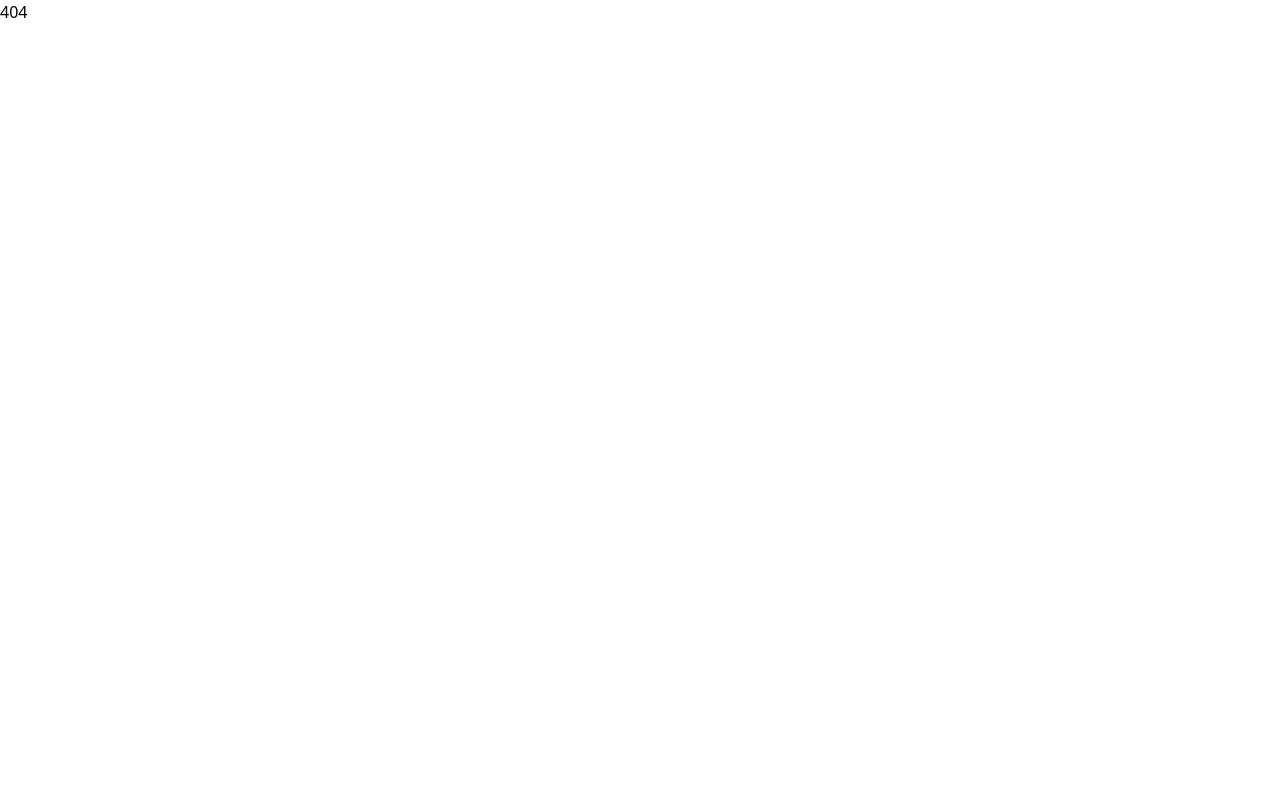
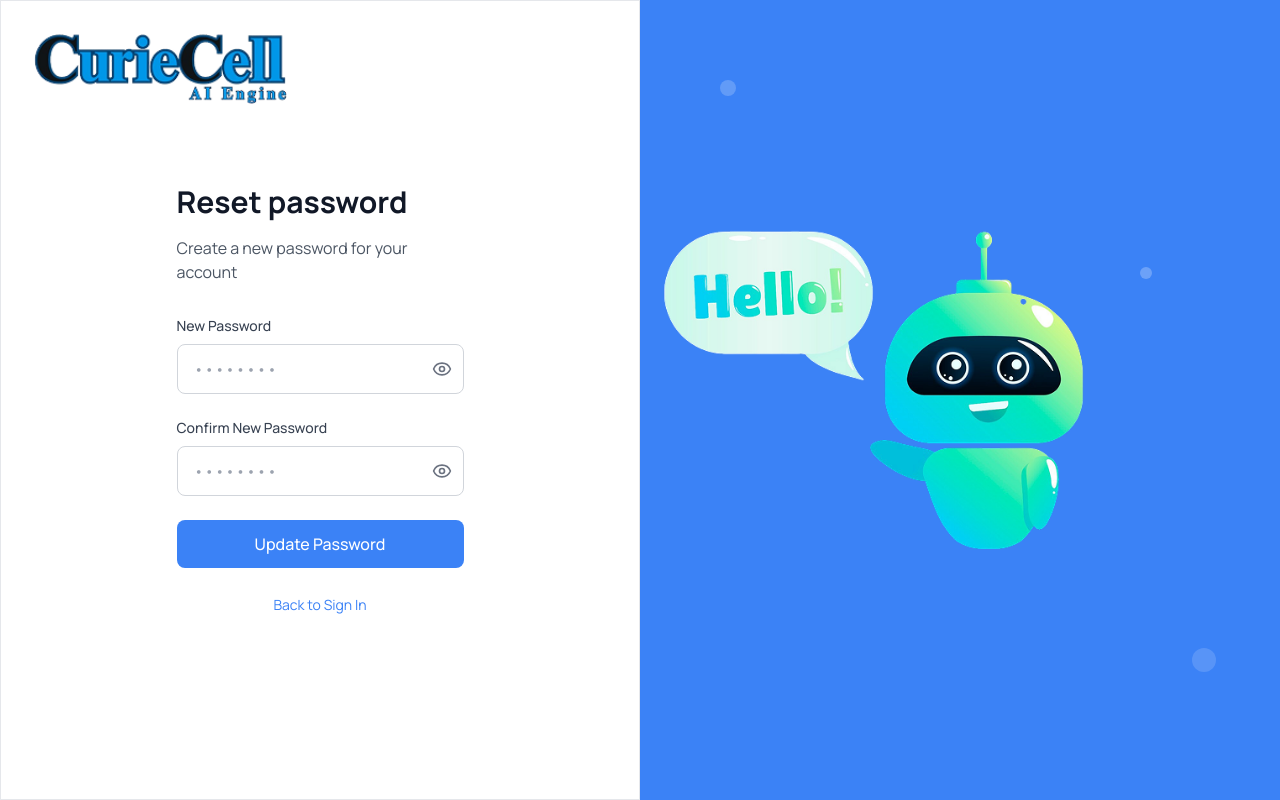
Before and after one commit to Sanjida-Khanam778/sidharth-multiai, a React (Vite) app: page /reset-password in a window 1280 px wide. Before the commit this address had no page. Built offline with nearby package versions, Linux system fonts and the light colour scheme.

Commit message:
Reset Password done

```diff
--- a/src/Routers/Router.jsx
+++ b/src/Routers/Router.jsx
@@ -6,6 +6,7 @@ import Home from "../Pages/Home/Home";
 import Features from "../components/Features/Features";
 import ForgetPass from "../components/ForgetPass/ForgetPass";
 import VarifyOTP from "../components/VarifyOTP/VarifyOTP";
+import ResetPass from "../components/ResetPass/ResetPass";
 
 export const router = createBrowserRouter([
   {
@@ -39,5 +40,8 @@ export const router = createBrowserRouter([
     path: "/verify-otp",
     element: <VarifyOTP />,
   },
-
+  {
+    path: "/reset-password",
+    element: <ResetPass />,
+  },
 ]);
--- /dev/null
+++ b/src/components/ResetPass/ResetPass.jsx
@@ -0,0 +1,125 @@
+import { useState } from "react";
+import logo from "../../assets/images/logo.png";
+import robot from "../../assets/images/robot.png";
+import { Link } from "react-router-dom";
+import { Eye, EyeOff } from "lucide-react";
+
+export default function ResetPass() {
+  const [showPassword, setShowPassword] = useState(false);
+  const [showConfirmPassword, setShowConfirmPassword] = useState(false);
+  const [password, setPassword] = useState("");
+  const [confirmPassword, setConfirmPassword] = useState("");
+
+  const handleSubmit = (e) => {
+    e.preventDefault();
+    console.log("Password reset attempted with:", {
+      password,
+      confirmPassword,
+    });
+  };
+
+  return (
+    <div className="h-screen flex font-manrope  ">
+      {/* Left Side - Reset Password Form */}
+      <Link to="/">
+        <div className="mb-8 p-8 absolute">
+          <img src={logo} alt="logo" className="w-32 md:w-48 lg:w-64" />
+        </div>
+      </Link>
+      <div className="w-1/2 bg-white p-8 flex flex-col border justify-center">
+        <div className="w-1/2 mx-auto">
+          <div className="mb-8">
+            <h1 className="text-3xl font-bold text-gray-900 mb-4">
+              Reset password
+            </h1>
+            <p className="text-gray-600">
+              Create a new password for your account
+            </p>
+          </div>
+
+          <form className="space-y-6" onSubmit={handleSubmit}>
+            <div>
+              <label className="block text-sm font-medium text-gray-700 mb-2">
+                New Password
+              </label>
+              <div className="relative">
+                <input
+                  type={showPassword ? "text" : "password"}
+                  value={password}
+                  onChange={(e) => setPassword(e.target.value)}
+                  placeholder="••••••••"
+                  className="w-full px-4 py-3 border border-gray-300 rounded-lg focus:ring-2 focus:ring-primary focus:border-primary outline-none pr-12"
+                />
+                <button
+                  type="button"
+                  onClick={() => setShowPassword(!showPassword)}
+                  className="absolute right-3 top-1/2 transform -translate-y-1/2 text-gray-500 hover:text-gray-700"
+                >
+                  {showPassword ? (
+                    <EyeOff className="w-5 h-5" />
+                  ) : (
+                    <Eye className="w-5 h-5" />
+                  )}
+                </button>
+              </div>
+            </div>
+
+            <div>
+              <label className="block text-sm font-medium text-gray-700 mb-2">
+                Confirm New Password
+              </label>
+              <div className="relative">
+                <input
+                  type={showConfirmPassword ? "text" : "password"}
+                  value={confirmPassword}
+                  onChange={(e) => setConfirmPassword(e.target.value)}
+                  placeholder="••••••••"
+                  className="w-full px-4 py-3 border border-gray-300 rounded-lg focus:ring-2 focus:ring-primary focus:border-primary outline-none pr-12"
+                />
+                <button
+                  type="button"
+                  onClick={() => setShowConfirmPassword(!showConfirmPassword)}
+                  className="absolute right-3 top-1/2 transform -translate-y-1/2 text-gray-500 hover:text-gray-700"
+                >
+                  {showConfirmPassword ? (
+                    <EyeOff className="w-5 h-5" />
+                  ) : (
+                    <Eye className="w-5 h-5" />
+                  )}
+                </button>
+              </div>
+            </div>
+
+            <button
+              type="submit"
+              className="w-full bg-primary text-white py-3 rounded-lg font-medium hover:bg-primary transition-colors"
+            >
+              Update Password
+            </button>
+
+            <div className="text-center">
+              <Link
+                to="/login"
+                className="text-primary hover:text-primary text-sm"
+              >
+                Back to Sign In
+              </Link>
+            </div>
+          </form>
+        </div>
+      </div>
+
+      {/* Right Side - Robot Illustration */}
+      <div className="w-1/2 bg-gradient-to-br from-primary to-primary flex items-center justify-center relative overflow-hidden">
+        <div className="relative"></div>
+        <div className="">
+          <img src={robot} alt="robot" className="w-full h-full object-cover" />
+        </div>
+        {/* Background Decorative Elements */}
+        <div className="absolute top-20 left-20 w-4 h-4 bg-white bg-opacity-20 rounded-full"></div>
+        <div className="absolute bottom-32 right-16 w-6 h-6 bg-white bg-opacity-15 rounded-full"></div>
+        <div className="absolute top-1/3 right-32 w-3 h-3 bg-white bg-opacity-25 rounded-full"></div>
+      </div>
+    </div>
+  );
+}
--- a/src/components/VarifyOTP/VarifyOTP.jsx
+++ b/src/components/VarifyOTP/VarifyOTP.jsx
@@ -4,7 +4,7 @@ import robot from "../../assets/images/robot.png";
 import { Link } from "react-router-dom";
 
 export default function VarifyOTP() {
-    const [otp, setOtp] = useState(['', '', '', '', '', '']);
+  const [otp, setOtp] = useState(["", "", "", "", "", ""]);
 
   const handleOtpChange = (index, value) => {
     if (value.length <= 1) {
@@ -17,7 +17,7 @@ export default function VarifyOTP() {
         document.getElementById(`otp-${index + 1}`).focus();
       }
     }
-}
+  };
 
   return (
     <div className="h-screen flex font-manrope  ">
@@ -30,10 +30,11 @@ export default function VarifyOTP() {
       <div className="w-1/2 bg-white p-8 flex flex-col border justify-center">
         <div className="max-w-lg mx-auto">
           <div className="mb-8">
-        <h1 className="text-3xl font-bold text-gray-900 mb-4">Verify Your indentity</h1>
+            <h1 className="text-3xl font-bold text-gray-900 mb-4">
+              Verify Your indentity
+            </h1>
             <p className="text-gray-600">
-        Please input the verification  code sent to your email
-
+              Please input the verification code sent to your email
             </p>
           </div>
 
@@ -52,12 +53,14 @@ export default function VarifyOTP() {
               ))}
             </div>
 
+            <Link to="/reset-password">
               <button
                 type="submit"
-          className="w-full bg-primary text-white py-3 rounded-lg font-medium hover:bg-primary transition-colors"
+                className="w-full bg-primary text-white py-3 mt-6 rounded-lg font-medium hover:bg-primary transition-colors"
               >
                 Verify Code
               </button>
+            </Link>
           </form>
         </div>
       </div>
```
Lines whose indentation alone changed are shown as unchanged.
